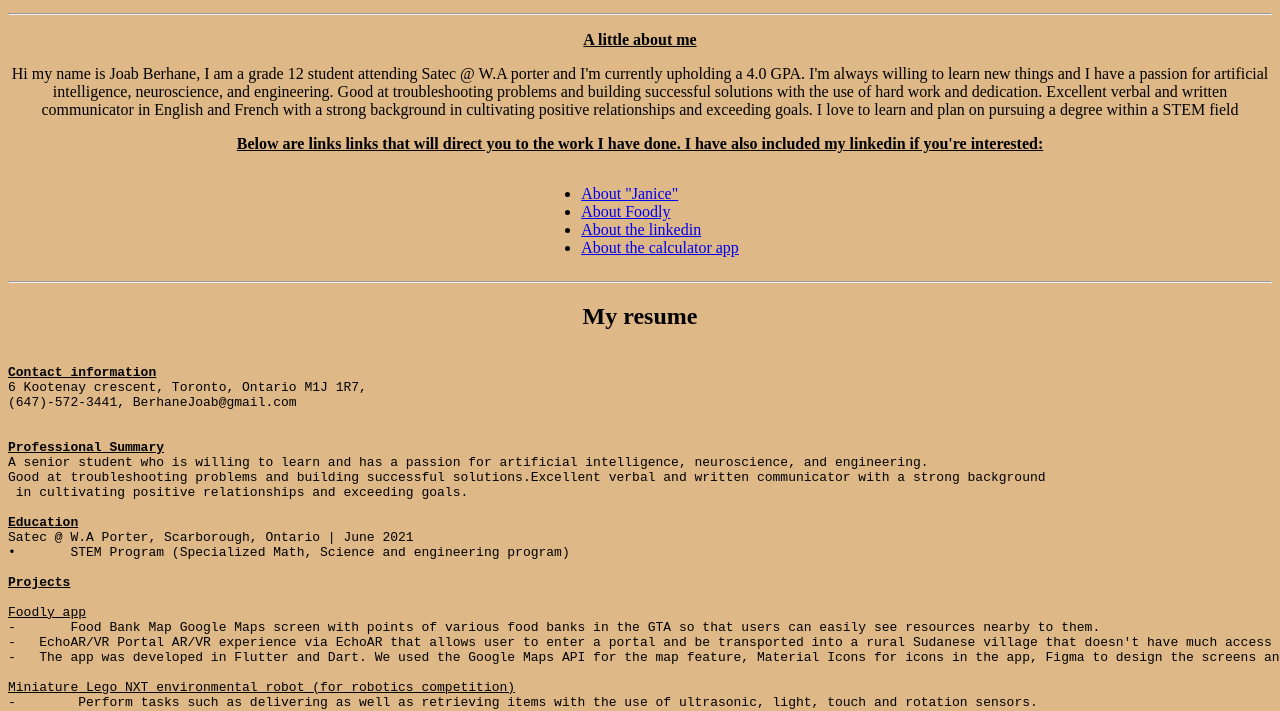
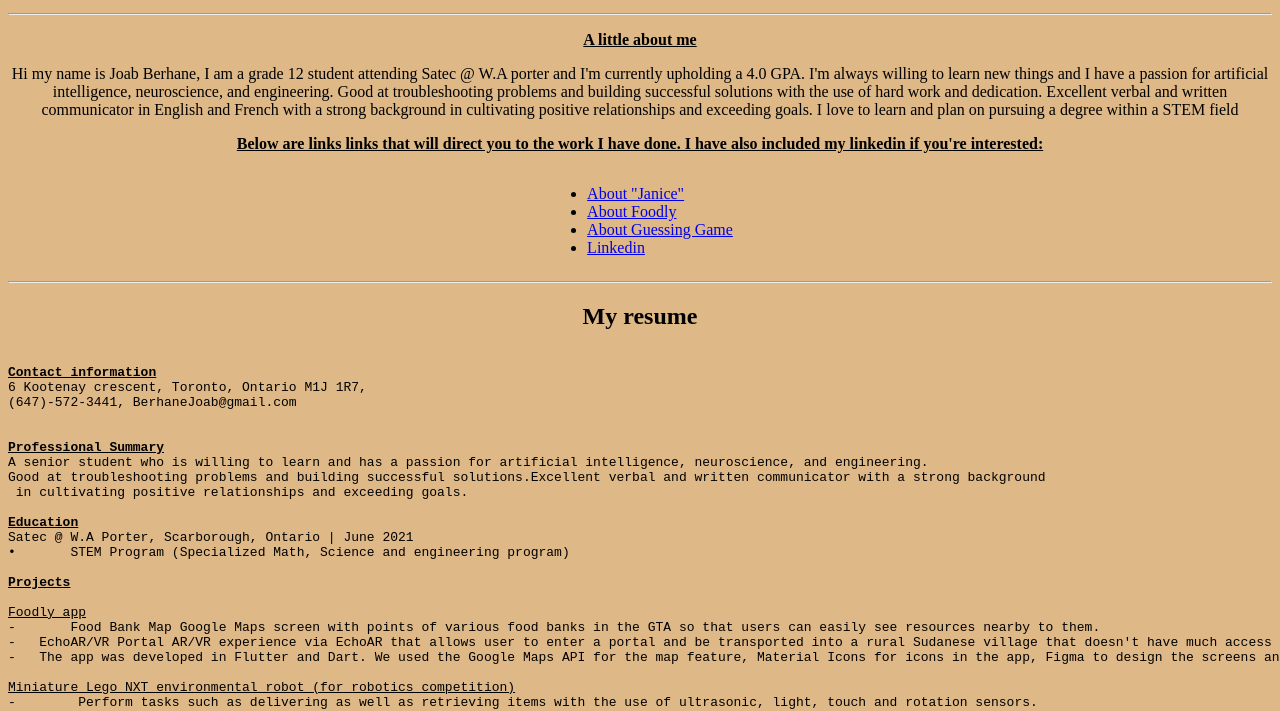
Before and after one commit to JoabBer/Joabber.github.io, a plain HTML site: page index.html in a window 1280 px wide. Shown: the part 101-812 px from the top of the page. Drawn offline with Linux system fonts and the light colour scheme.

Commit message:
Update index.html

```diff
--- a/index.html
+++ b/index.html
@@ -32,9 +32,9 @@
    <nav>
     <ul>
    <li> <a href="python_assistant.html" target="blank"> About "Janice"</a></li>
-    <li><a href= "https://devpost.com/software/foodly-u6sryi" target="blank"> About Foodly </a></li>
-    <li><a href="https://www.linkedin.com/in/joab-berhane-5b56571b7" target="blank"> About the linkedin</a> </li>
-    <li><a href="calculator.html" target="blank">About the calculator app </a></li>
+    <li><a href= "https://devpost.com/software/foodly-u6sryi" target="blank"> About Foodly</a></li>
+    <li><a href="calculator.html" target="blank">About Guessing Game</a></li>
+    <li><a href="https://www.linkedin.com/in/joab-berhane-5b56571b7" target="blank"> Linkedin</a> </li>
     </ul>
 </nav>
 
```
